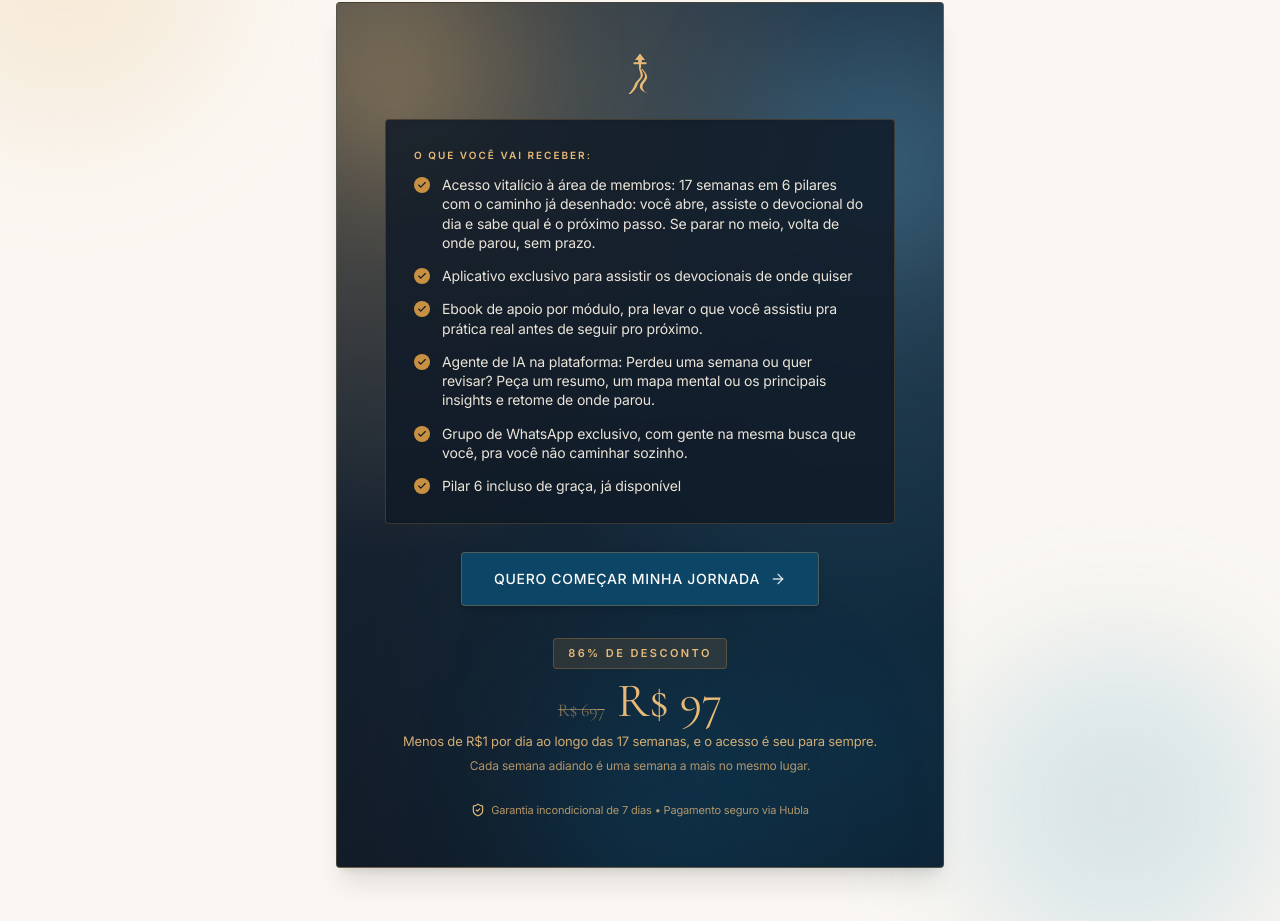
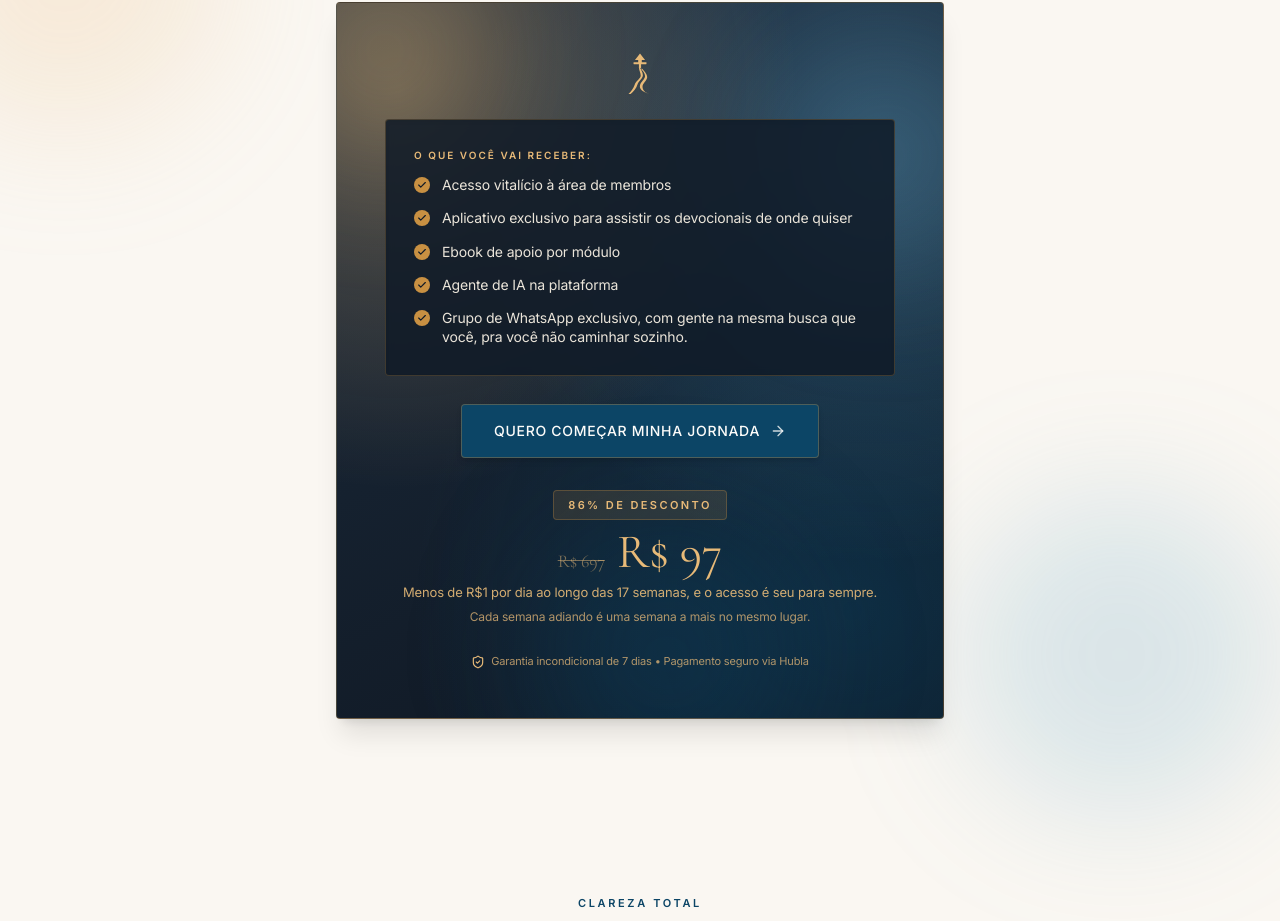
Before and after one commit to tiagoncosta/Jornada-Prop-sito-site-02, a React (Vite) app: page / in a window 1280 px wide. Shown: the part 4639-5560 px from the top of the page. Built offline with nearby package versions, Linux system fonts and the light colour scheme.

Commit message:
feat: simplify offer section benefits
Reduce descriptive text in the benefits list for improved readability and focus on core value propositions.

```diff
--- a/src/components/OfertaSection.tsx
+++ b/src/components/OfertaSection.tsx
@@ -4,12 +4,11 @@ import JornadaSymbol from './JornadaSymbol';
 
 export default function OfertaSection() {
   const entregaveis = [
-    'Acesso vitalício à área de membros: 17 semanas em 6 pilares com o caminho já desenhado: você abre, assiste o devocional do dia e sabe qual é o próximo passo. Se parar no meio, volta de onde parou, sem prazo.',
+    'Acesso vitalício à área de membros',
     'Aplicativo exclusivo para assistir os devocionais de onde quiser',
-    'Ebook de apoio por módulo, pra levar o que você assistiu pra prática real antes de seguir pro próximo.',
-    'Agente de IA na plataforma: Perdeu uma semana ou quer revisar? Peça um resumo, um mapa mental ou os principais insights e retome de onde parou.',
-    'Grupo de WhatsApp exclusivo, com gente na mesma busca que você, pra você não caminhar sozinho.',
-    'Pilar 6 incluso de graça, já disponível'
+    'Ebook de apoio por módulo',
+    'Agente de IA na plataforma',
+    'Grupo de WhatsApp exclusivo, com gente na mesma busca que você, pra você não caminhar sozinho.'
   ];
 
   return (
```
